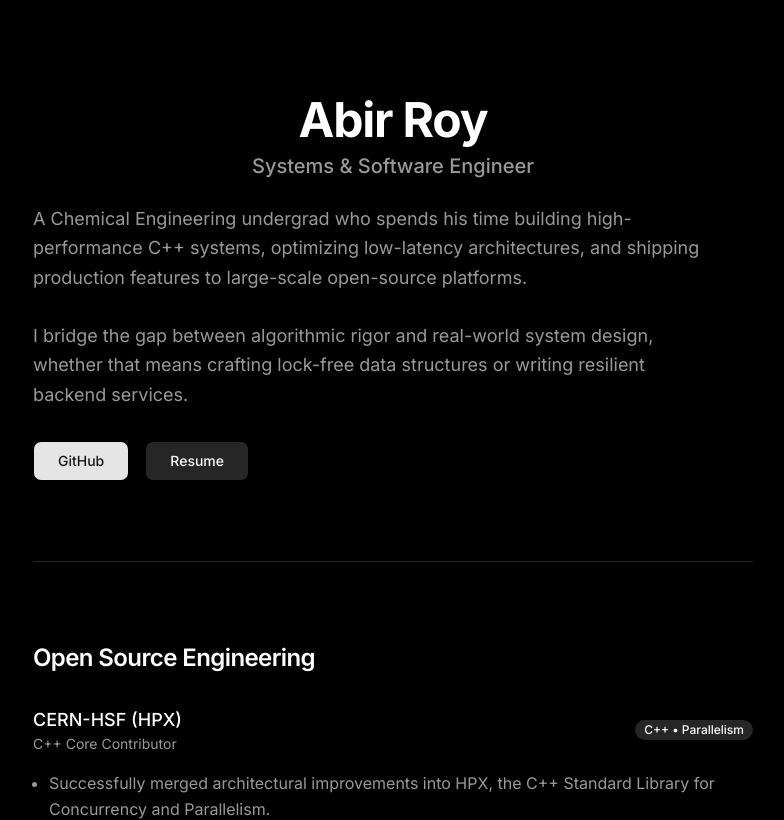
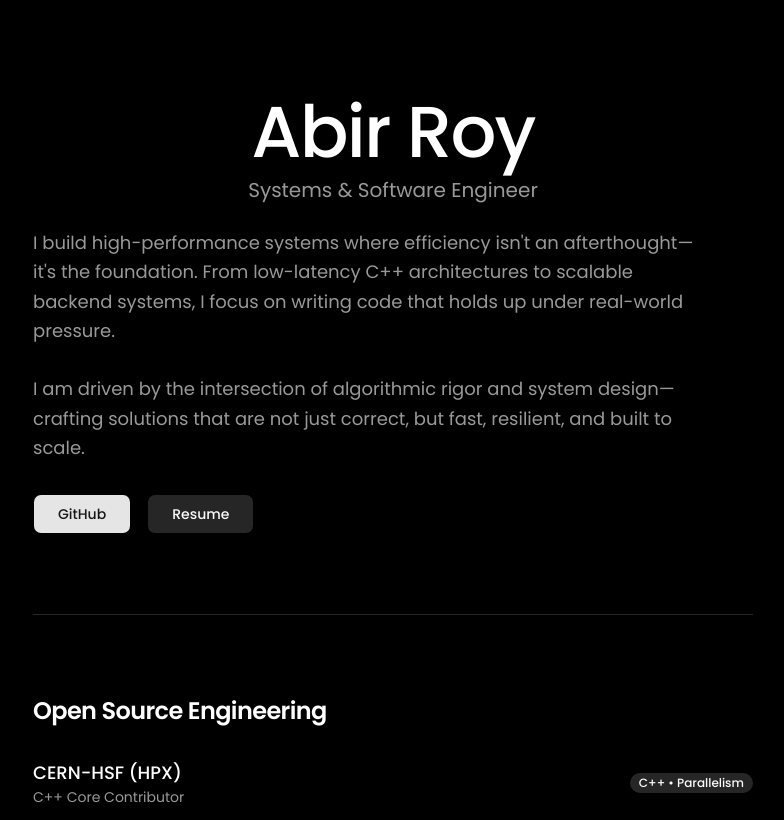
Before and after one commit to roy-abir05/portfolio, a Next.js app: page / in a window 1280 px wide. Shown: the top 820 px of the page, without its empty margins (247-1031 px from the left). Built offline with nearby package versions, Linux system fonts and the light colour scheme; no server answers.

Commit message:
chore: update fonts and content

```diff
--- a/app/globals.css
+++ b/app/globals.css
@@ -7,9 +7,7 @@
 @theme inline {
   --color-background: var(--background);
   --color-foreground: var(--foreground);
-  --font-sans: var(--font-sans);
-  --font-mono: var(--font-geist-mono);
-  --font-heading: var(--font-sans);
+  --font-sans: var(--font-poppins), var(--font-dm-sans), ui-sans-serif, system-ui, sans-serif;
   --color-sidebar-ring: var(--sidebar-ring);
   --color-sidebar-border: var(--sidebar-border);
   --color-sidebar-accent-foreground: var(--sidebar-accent-foreground);
@@ -124,7 +122,4 @@
   body {
     @apply bg-background text-foreground;
   }
-  html {
-    @apply font-sans;
-  }
 }
--- a/app/layout.tsx
+++ b/app/layout.tsx
@@ -1,18 +1,18 @@
 import type { Metadata } from "next";
-import { Geist, Geist_Mono, Inter } from "next/font/google";
+import { Poppins, DM_Sans } from "next/font/google";
 import "./globals.css";
 import { cn } from "@/lib/utils";
 
-const inter = Inter({subsets:['latin'],variable:'--font-sans'});
-
-const geistSans = Geist({
-  variable: "--font-geist-sans",
+const poppins = Poppins({
   subsets: ["latin"],
+  weight: ["400", "500", "600", "700"],
+  variable: "--font-poppins",
 });
 
-const geistMono = Geist_Mono({
-  variable: "--font-geist-mono",
+const dmSans = DM_Sans({
   subsets: ["latin"],
+  weight: ["400", "500", "600", "700"],
+  variable: "--font-dm-sans",
 });
 
 export const metadata: Metadata = {
@@ -28,7 +28,14 @@ export default function RootLayout({
   return (
     <html
       lang="en"
-      className={cn("h-full", "antialiased", geistSans.variable, geistMono.variable, "font-sans", inter.variable, "dark")}
+      className={cn(
+        "h-full",
+        "antialiased",
+        poppins.variable,
+        dmSans.variable,
+        "font-sans",
+        "dark",
+      )}
     >
       <body className="min-h-full flex flex-col">{children}</body>
     </html>
--- a/app/page.tsx
+++ b/app/page.tsx
@@ -12,24 +12,23 @@ export default function Portfolio() {
         {/* HERO SECTION */}
         <section className="flex flex-col gap-6 animate-in fade-in slide-in-from-bottom-4 duration-700 ease-in-out">
           <div className="flex flex-col gap-2 items-center">
-            <h1 className="text-4xl sm:text-5xl font-bold tracking-tight text-foreground text-center">
+            <h1 className="text-4xl sm:text-7xl font-medium tracking-tight text-foreground text-center">
               Abir Roy
             </h1>
-            <h2 className="text-xl font-medium text-muted-foreground flex items-center gap-2 text-center">
+            <h2 className="text-xl font-normal text-muted-foreground flex items-center gap-2 text-center">
               Systems & Software Engineer
             </h2>
           </div>
 
           <p className="max-w-2xl text-base sm:text-lg text-muted-foreground leading-relaxed">
-            A Chemical Engineering undergrad who spends his time building
-            high-performance C++ systems, optimizing low-latency architectures,
-            and shipping production features to large-scale open-source
-            platforms.
+            I build high-performance systems where efficiency isn&apos;t an
+            afterthought—it&apos;s the foundation. From low-latency C++
+            architectures to scalable backend systems, I focus on writing code
+            that holds up under real-world pressure.
             <br className="hidden sm:block" />
-            <br className="hidden sm:block" />I bridge the gap between
-            algorithmic rigor and real-world system design, whether that means
-            crafting lock-free data structures or writing resilient backend
-            services.
+            <br className="hidden sm:block" />I am driven by the intersection of
+            algorithmic rigor and system design—crafting solutions that are not
+            just correct, but fast, resilient, and built to scale.
           </p>
 
           <div className="flex items-center gap-4 mt-2">
```
